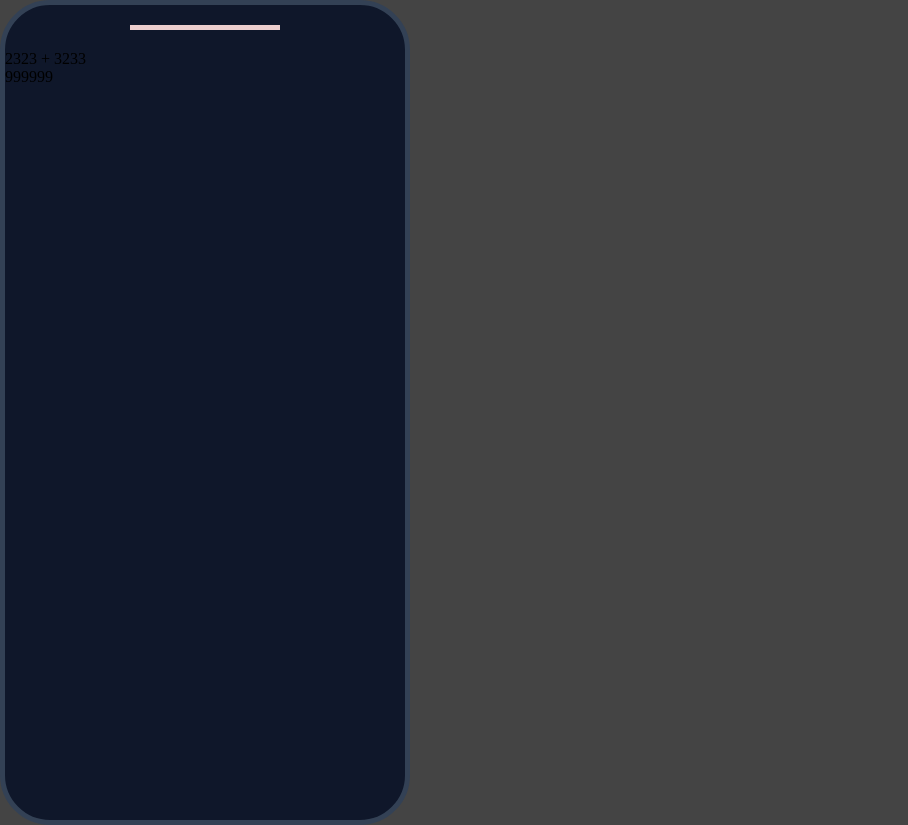
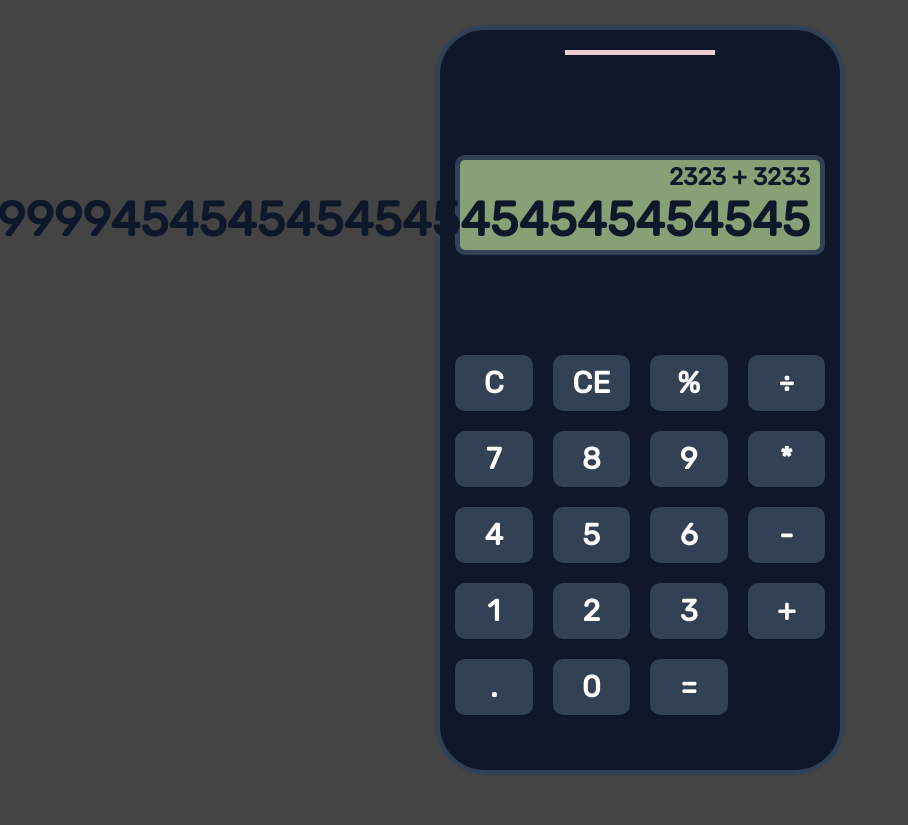
Before and after one commit to SMD-1/Calc, a plain HTML site: page index.html in a window 1280 px wide. Shown: the whole page, without its empty margins (0-908 px from the left). After the commit the page ends 800 px from the top, so only its background shows below. Drawn offline with Linux system fonts and the light colour scheme.

Commit message:
initial commit

```diff
--- a/index.html
+++ b/index.html
@@ -16,10 +16,30 @@
             <p class="input-value">2323 + 3233</p>
           </div>
           <div class="output-value">
-            <p class="output-value">999999</p>
+            <p class="output-value">999999454545454545454545454545</p>
           </div>
         </div>
-        <div id="buttons"></div>
+        <div id="keys">
+          <button class="clear">C</button>
+          <button class="delete">CE</button>
+          <button class="operator">&percnt;</button>
+          <button class="operator">&divide;</button>
+          <button class="operand">7</button>
+          <button class="operand">8</button>
+          <button class="operand">9</button>
+          <button class="operator">*</button>
+          <button class="operand">4</button>
+          <button class="operand">5</button>
+          <button class="operand">6</button>
+          <button class="operator">-</button>
+          <button class="operand">1</button>
+          <button class="operand">2</button>
+          <button class="operand">3</button>
+          <button class="operator">+</button>
+          <button class="operator">&period;</button>
+          <button class="operand">0</button>
+          <button class="operator" id="equal">=</button>
+        </div>
       </div>
     </div>
     <script src="index.js"></script>
--- a/style.css
+++ b/style.css
@@ -1,18 +1,25 @@
+@import url("https://fonts.googleapis.com/css2?family=Rubik&display=swap");
 * {
   margin: 0;
   padding: 0;
   box-sizing: border-box;
 }
 body {
+  display: flex;
+  justify-content: center;
+  align-items: center;
+  min-height: 100vh;
   background: #444;
+  font-weight: bold;
 }
 #container {
   position: relative;
   background: #0f172a;
   max-width: 410px;
-  height: 825px;
+  height: 750px;
   border: 5px solid #334155;
   border-radius: 50px;
+  padding: 0 15px;
 }
 .bar {
   width: 150px;
@@ -20,3 +27,52 @@ body {
   background: #eccece;
   margin: 20px auto;
 }
+#result {
+  max-width: 370px;
+  height: 100px;
+  margin: 100px auto;
+  border: 5px solid #334155;
+  border-radius: 10px;
+  position: relative;
+  padding: 10px;
+  display: flex;
+  justify-content: center;
+  flex-direction: column;
+  align-items: flex-end;
+  background: #87a075;
+  color: #0f172a;
+  font-family: "Rubik", sans-serif;
+}
+@media only screen and (max-width: 375px) {
+  #result {
+    margin: 50px auto;
+  }
+}
+.input-value {
+  font-size: 1.5rem;
+}
+.output-value {
+  font-size: 3rem;
+}
+#keys {
+  display: grid;
+  grid-template-columns: repeat(4, 1fr);
+  grid-gap: 20px;
+  max-width: 400px;
+  align-content: center;
+}
+.button {
+  position: relative;
+}
+button {
+  border-radius: 10px;
+  padding: 10px 0;
+  color: #fff;
+  background: #334155;
+  width: 100%;
+  height: 100%;
+  border: 0;
+  font-size: 30px;
+  font-weight: 700;
+  font-family: "Rubik", sans-serif;
+}
```
